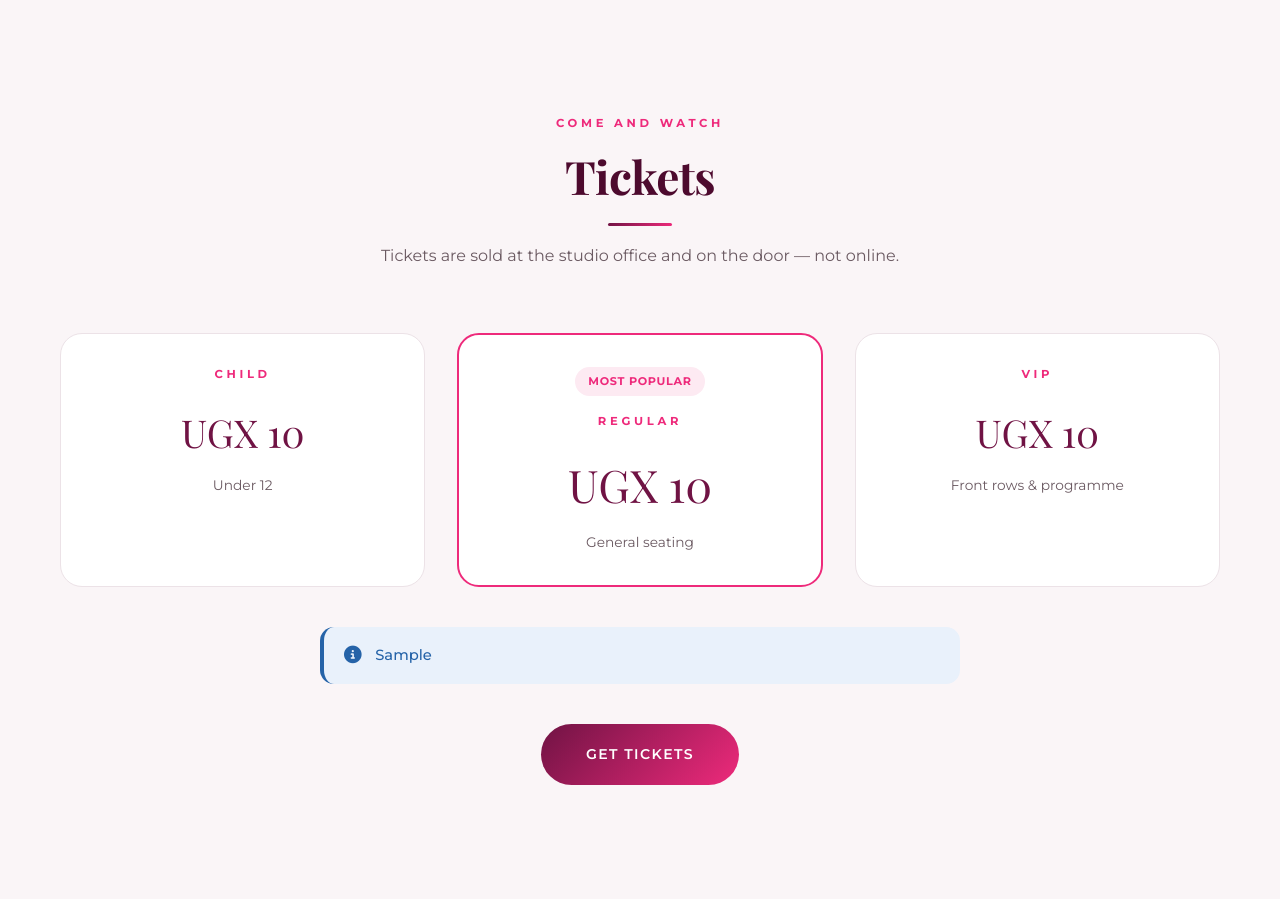
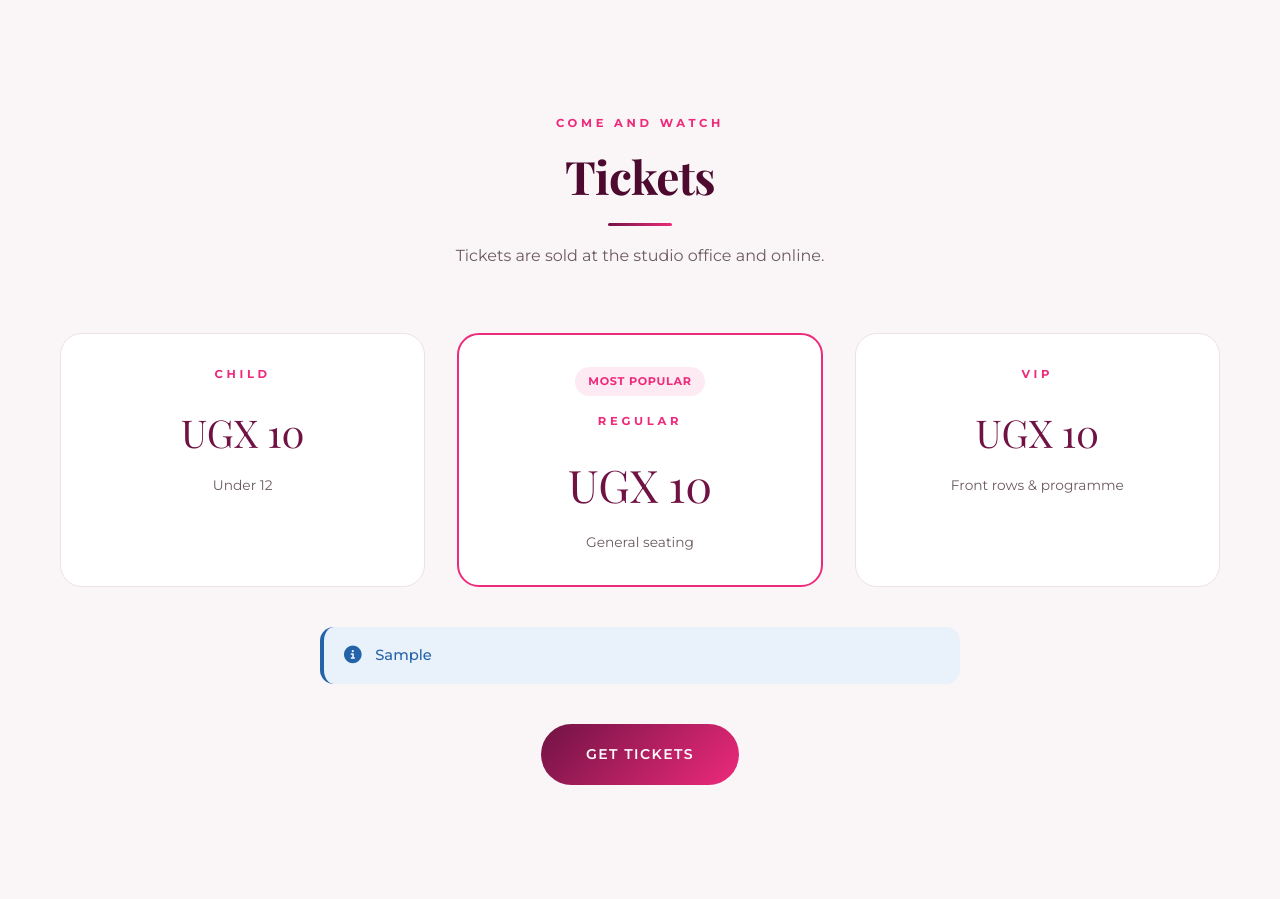
Before and after one commit to ballet-studio-uganda/ballet-studio-uganda-website, a Django app: page /events/recital/ in a window 1280 px wide. Shown: the part 3373-4272 px from the top of the page. Run offline with Django 5.2, Linux system fonts and the light colour scheme; tables that the repository leaves empty hold one stand-in row (values such as "Sample post"); grey boxes marked "Sample" are stand-in pictures; some libraries are stand-ins or nearby versions; some web fonts are replaced.

Commit message:
Update recital.html

```diff
--- a/templates/events/recital.html
+++ b/templates/events/recital.html
@@ -243,7 +243,7 @@
       <span class="kicker">Come and watch</span>
       <h2>Tickets</h2>
       <div class="rule"></div>
-      <p>Tickets are sold at the studio office and on the door &mdash; not online.</p>
+      <p>Tickets are sold at the studio office and online.</p>
     </div>
 
     <div class="grid grid-3">
```
